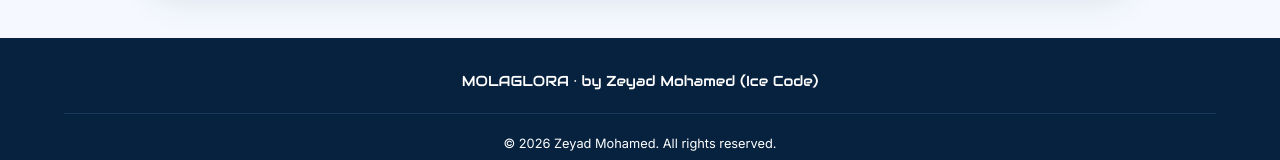
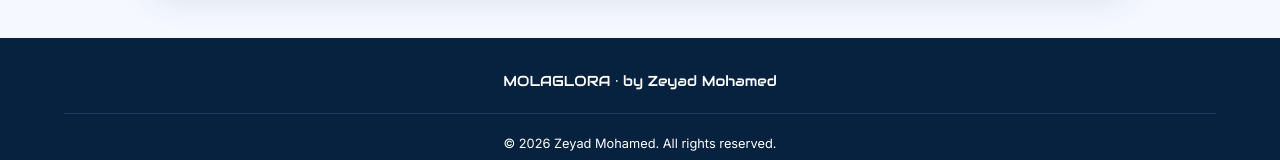
Before and after one commit to Zeyadm8112/molaglora-terms, a plain HTML site: page index.html in a window 1280 px wide. Shown: the part 3185-3345 px from the top of the page. Drawn offline with Linux system fonts and the light colour scheme.

Commit message:
Update index.html

```diff
--- a/index.html
+++ b/index.html
@@ -292,7 +292,7 @@
 </main>
 
 <footer>
-    <div style="font-family: 'Audiowide', cursive; font-size: 0.9rem;">MOLAGLORA · by Zeyad Mohamed (Ice Code)</div>
+    <div style="font-family: 'Audiowide', cursive; font-size: 0.9rem;">MOLAGLORA · by Zeyad Mohamed</div>
     <div class="footer-divider"></div>
     <p style="font-size: 0.8rem;">© 2026 Zeyad Mohamed. All rights reserved.</p>
 </footer>
```
